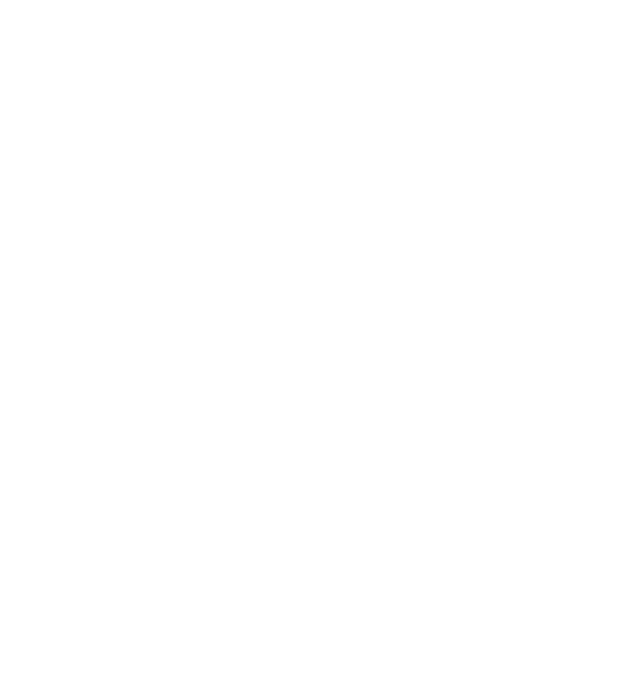
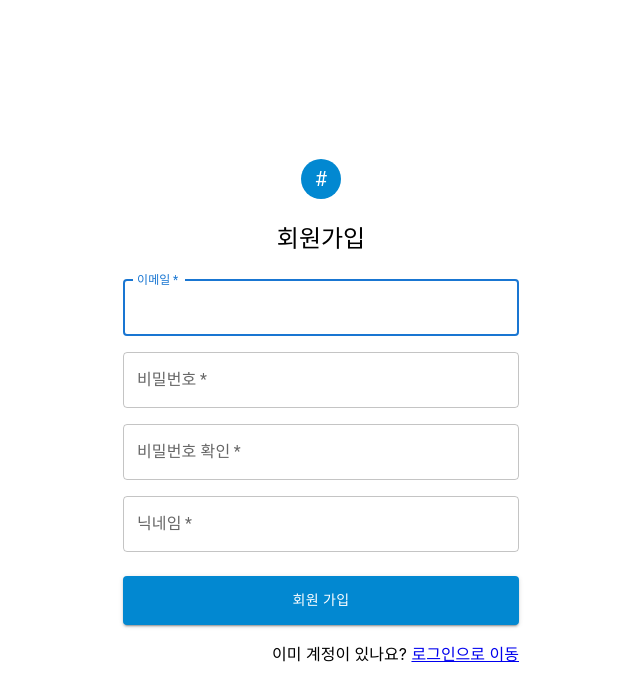
Before and after one commit to xenosign/git-test-2, a React (Create React App) app: page /signup2 in a window 1280 px wide. Before the commit this address had no page. Shown: the top 700 px of the page, without its empty margins (319-959 px from the left). Built offline with nearby package versions, Linux system fonts and the light colour scheme.

Commit message:
회원가입페이지 추가

```diff
--- a/src/App.js
+++ b/src/App.js
@@ -3,6 +3,7 @@
 import Item from './pages/Item';
 import Join from './pages/Join';
 import Login from './pages/Login';
+import Signup2 from './pages/Signup2';
 
 function App() {
   return (
@@ -11,6 +12,7 @@
       <Route path="/item" element={<Item />} />
       <Route path="/join" element={<Join />} />
       <Route path="/login" element={<Login />} />
+      <Route path="/signup2" element={<Signup2 />} />
     </Routes>
   );
 }
--- /dev/null
+++ b/src/pages/Signup2.jsx
@@ -0,0 +1,51 @@
+import { Avatar, Grid, TextField, Typography, Button } from "@mui/material";
+import { LoadingButton } from "@mui/lab";
+import { Box, Container }from "@mui/system";
+import { lightBlue } from "@mui/material/colors";
+
+import React from 'react';
+import { Link } from "react-router-dom";
+
+export default function Signup2() {
+  return (
+    <Container component="main" maxWidth="xs" >
+      <Box sx={{
+        display: 'flex',
+        flexDirection: 'column',
+        alignItems: 'center',
+        justifyContent: 'center',
+        height: '100vh',
+      }}>
+        <Avatar sx={{m:3, bgcolor: lightBlue[700]}}>#</Avatar>
+        <Typography component="h1" variant="h5">회원가입</Typography>
+        <Box component="form" noValidate sx={{mt: 3}}>
+          <Grid container spacing={2} >
+            <Grid item xs={12}>
+              <TextField name="email" required fullWidth label="이메일" autoFocus autoComplete="off" />
+            </Grid>
+            <Grid item xs={12}>
+              <TextField name="password" required fullWidth label="비밀번호" type="password" />
+            </Grid>
+            <Grid item xs={12}>
+              <TextField name="confirmPassword" required fullWidth label="비밀번호 확인" type="password" />
+            </Grid>
+            <Grid item xs={12}>
+              <TextField name="nickname" required fullWidth label="닉네임" />
+            </Grid>
+          </Grid>
+
+          <LoadingButton type="submit" fullWidth variant="contained" sx={{mt:3 ,mb: 2, bgcolor: lightBlue[700], height: "3.5em"}}>
+              회원 가입
+          </LoadingButton>
+          <Grid container justifyContent="flex-end">
+            <Grid item>
+              <Typography component="p" variant="p">이미 계정이 있나요?{'\n'}
+                <Link to='/login'>로그인으로 이동</Link>
+              </Typography>
+            </Grid>
+          </Grid>
+        </Box>
+      </Box>
+    </Container>
+  )
+}
```
